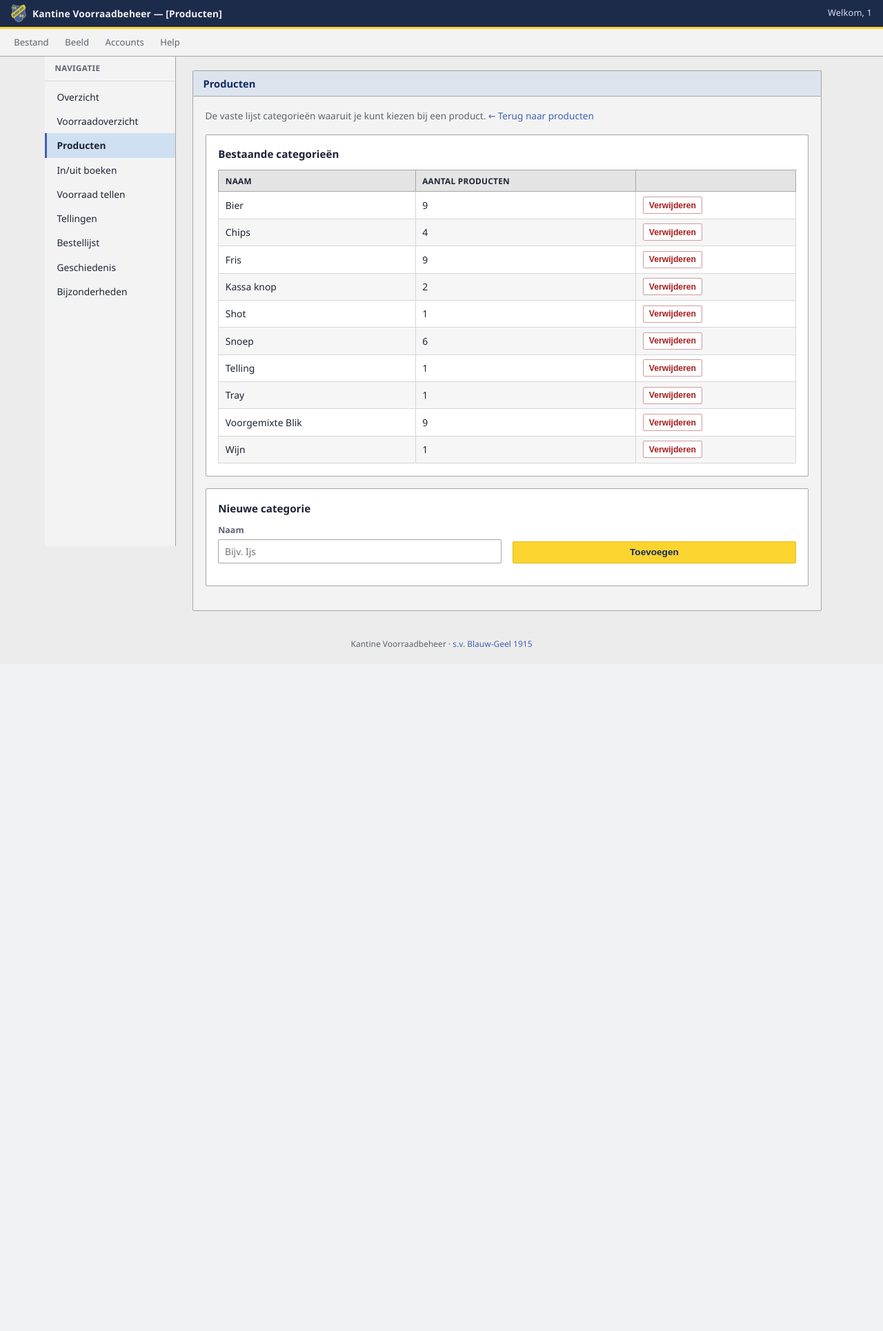
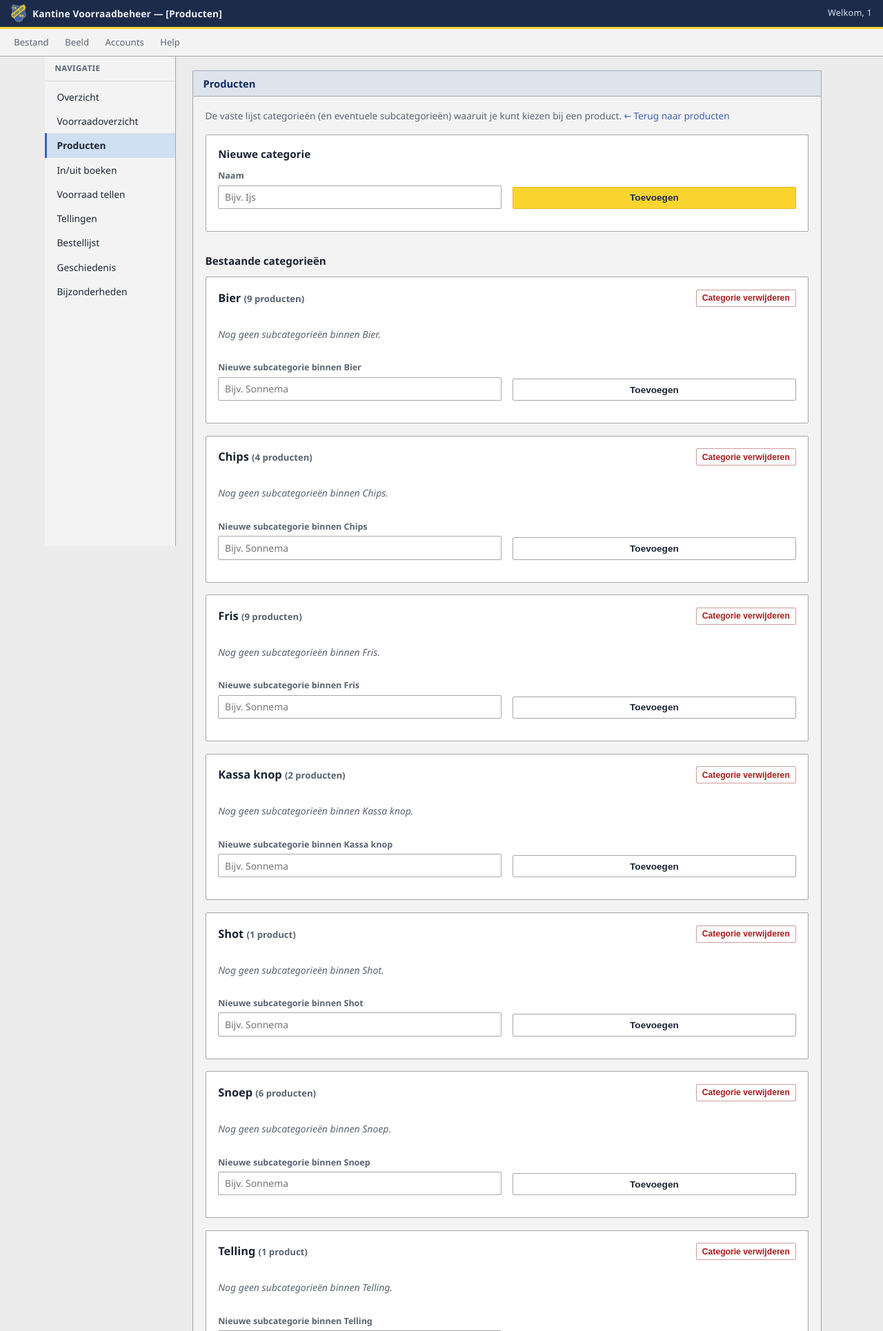
Before and after one commit to Luukie2003/blauwgeel, a Flask app: page /categorieen in a window 1280 px wide. Shown: the top 1930 px of the page at 69% size. Before the commit the page ends 939 px from the top, so only its background shows below. Run offline with Flask 3, Linux system fonts and the light colour scheme; the visitor is signed in with stand-in values (Sample User, id 1); data comes from the database, SQL or seed files in the repository; data that the repository does not hold is empty.

Commit message:
Subcategorieën toevoegen onder hoofdcategorieën
Producten kunnen nu optioneel ook een subcategorie krijgen (bijv.
Voorgemixte Blik -> Sonnema/Bozu/Seizoen), beheerbaar via de
categorieën-pagina. Filter op de productenpagina schakelt automatisch
mee met de gekozen hoofdcategorie.

```diff
--- a/app.py
+++ b/app.py
@@ -40,6 +40,8 @@ BEHEERDER_ENDPOINTS = {
     "account_rol_wijzigen",
     "categorieen_lijst",
     "categorie_verwijderen",
+    "subcategorie_nieuw",
+    "subcategorie_verwijderen",
     "backups_lijst",
     "backup_nu",
     "backup_download",
@@ -584,13 +586,19 @@ def register_routes(app):
     def producten_lijst():
         db = get_db()
         producten = db.execute(
-            "SELECT * FROM producten ORDER BY categorie, naam"
+            "SELECT * FROM producten ORDER BY categorie, subcategorie, naam"
         ).fetchall()
         categorieen = db.execute(
             "SELECT naam FROM categorieen ORDER BY naam"
         ).fetchall()
+        subcategorieen = db.execute(
+            "SELECT categorie, naam FROM subcategorieen ORDER BY categorie, naam"
+        ).fetchall()
         return render_template(
-            "producten.html", producten=producten, categorieen=categorieen
+            "producten.html",
+            producten=producten,
+            categorieen=categorieen,
+            subcategorieen=subcategorieen,
         )
 
     @app.route("/producten/minimumvoorraad", methods=["GET", "POST"])
@@ -660,14 +668,15 @@ def register_routes(app):
         if request.method == "POST":
             db.execute(
                 """INSERT INTO producten
-                   (artikelcode, naam, categorie, eenheid, voorraad, min_voorraad,
+                   (artikelcode, naam, categorie, subcategorie, eenheid, voorraad, min_voorraad,
                     bestel_hoeveelheid, verkoopprijs, inkoopprijs, actief, besteleenheid,
                     besteleenheid_factor, opmerking)
-                   VALUES (?, ?, ?, ?, ?, ?, ?, ?, ?, ?, ?, ?, ?)""",
+                   VALUES (?, ?, ?, ?, ?, ?, ?, ?, ?, ?, ?, ?, ?, ?)""",
                 (
                     request.form.get("artikelcode", "").strip() or None,
                     request.form["naam"].strip(),
                     request.form["categorie"].strip() or "Overig",
+                    request.form.get("subcategorie", "").strip() or None,
                     request.form["eenheid"].strip() or "stuks",
                     int(request.form["voorraad"] or 0),
                     int(request.form["min_voorraad"] or 0),
@@ -686,7 +695,15 @@ def register_routes(app):
         categorieen = db.execute(
             "SELECT naam FROM categorieen ORDER BY naam"
         ).fetchall()
-        return render_template("product_form.html", product=None, categorieen=categorieen)
+        subcategorieen = db.execute(
+            "SELECT categorie, naam FROM subcategorieen ORDER BY categorie, naam"
+        ).fetchall()
+        return render_template(
+            "product_form.html",
+            product=None,
+            categorieen=categorieen,
+            subcategorieen=subcategorieen,
+        )
 
     @app.route("/producten/<int:product_id>/bewerken", methods=["GET", "POST"])
     def product_bewerken(product_id):
@@ -701,14 +718,16 @@ def register_routes(app):
         if request.method == "POST":
             db.execute(
                 """UPDATE producten
-                   SET artikelcode = ?, naam = ?, categorie = ?, eenheid = ?, voorraad = ?,
-                       min_voorraad = ?, bestel_hoeveelheid = ?, verkoopprijs = ?, inkoopprijs = ?,
-                       actief = ?, besteleenheid = ?, besteleenheid_factor = ?, opmerking = ?
+                   SET artikelcode = ?, naam = ?, categorie = ?, subcategorie = ?, eenheid = ?,
+                       voorraad = ?, min_voorraad = ?, bestel_hoeveelheid = ?, verkoopprijs = ?,
+                       inkoopprijs = ?, actief = ?, besteleenheid = ?, besteleenheid_factor = ?,
+                       opmerking = ?
                    WHERE id = ?""",
                 (
                     request.form.get("artikelcode", "").strip() or None,
                     request.form["naam"].strip(),
                     request.form["categorie"].strip() or "Overig",
+                    request.form.get("subcategorie", "").strip() or None,
                     request.form["eenheid"].strip() or "stuks",
                     int(request.form["voorraad"] or 0),
                     int(request.form["min_voorraad"] or 0),
@@ -728,8 +747,14 @@ def register_routes(app):
         categorieen = db.execute(
             "SELECT naam FROM categorieen ORDER BY naam"
         ).fetchall()
+        subcategorieen = db.execute(
+            "SELECT categorie, naam FROM subcategorieen ORDER BY categorie, naam"
+        ).fetchall()
         return render_template(
-            "product_form.html", product=product, categorieen=categorieen
+            "product_form.html",
+            product=product,
+            categorieen=categorieen,
+            subcategorieen=subcategorieen,
         )
 
     @app.route("/producten/<int:product_id>/verwijderen", methods=["POST"])
@@ -821,7 +846,19 @@ def register_routes(app):
             """SELECT c.*, (SELECT COUNT(*) FROM producten WHERE categorie = c.naam) AS aantal_producten
                FROM categorieen c ORDER BY c.naam"""
         ).fetchall()
-        return render_template("categorieen.html", categorieen=categorieen)
+        subcategorieen = db.execute(
+            """SELECT s.*, (SELECT COUNT(*) FROM producten
+                             WHERE categorie = s.categorie AND subcategorie = s.naam) AS aantal_producten
+               FROM subcategorieen s ORDER BY s.categorie, s.naam"""
+        ).fetchall()
+        subcategorieen_per_categorie = {}
+        for s in subcategorieen:
+            subcategorieen_per_categorie.setdefault(s["categorie"], []).append(s)
+        return render_template(
+            "categorieen.html",
+            categorieen=categorieen,
+            subcategorieen_per_categorie=subcategorieen_per_categorie,
+        )
 
     @app.route("/categorieen/<int:categorie_id>/verwijderen", methods=["POST"])
     def categorie_verwijderen(categorie_id):
@@ -843,8 +880,57 @@ def register_routes(app):
             )
             return redirect(url_for("categorieen_lijst"))
         db.execute("DELETE FROM categorieen WHERE id = ?", (categorie_id,))
+        db.execute("DELETE FROM subcategorieen WHERE categorie = ?", (categorie["naam"],))
         db.commit()
         flash(f"Categorie '{categorie['naam']}' verwijderd.", "success")
+        return redirect(url_for("categorieen_lijst"))
+
+    @app.route("/subcategorieen/nieuw", methods=["POST"])
+    def subcategorie_nieuw():
+        db = get_db()
+        categorie = request.form.get("categorie", "").strip()
+        naam = request.form.get("naam", "").strip()
+        if not categorie or not naam:
+            flash("Vul een categorie en een naam in voor de subcategorie.", "error")
+        else:
+            bestaat = db.execute(
+                "SELECT id FROM subcategorieen WHERE categorie = ? AND naam = ?",
+                (categorie, naam),
+            ).fetchone()
+            if bestaat:
+                flash(f"Subcategorie '{naam}' bestaat al binnen '{categorie}'.", "error")
+            else:
+                db.execute(
+                    "INSERT INTO subcategorieen (categorie, naam) VALUES (?, ?)",
+                    (categorie, naam),
+                )
+                db.commit()
+                flash(f"Subcategorie '{naam}' toegevoegd aan '{categorie}'.", "success")
+        return redirect(url_for("categorieen_lijst"))
+
+    @app.route("/subcategorieen/<int:subcategorie_id>/verwijderen", methods=["POST"])
+    def subcategorie_verwijderen(subcategorie_id):
+        db = get_db()
+        subcategorie = db.execute(
+            "SELECT * FROM subcategorieen WHERE id = ?", (subcategorie_id,)
+        ).fetchone()
+        if subcategorie is None:
+            flash("Subcategorie niet gevonden.", "error")
+            return redirect(url_for("categorieen_lijst"))
+        in_gebruik = db.execute(
+            "SELECT COUNT(*) AS n FROM producten WHERE categorie = ? AND subcategorie = ?",
+            (subcategorie["categorie"], subcategorie["naam"]),
+        ).fetchone()["n"]
+        if in_gebruik > 0:
+            flash(
+                f"Subcategorie '{subcategorie['naam']}' is nog in gebruik bij {in_gebruik} "
+                "product(en) en kan niet verwijderd worden.",
+                "error",
+            )
+            return redirect(url_for("categorieen_lijst"))
+        db.execute("DELETE FROM subcategorieen WHERE id = ?", (subcategorie_id,))
+        db.commit()
+        flash(f"Subcategorie '{subcategorie['naam']}' verwijderd.", "success")
         return redirect(url_for("categorieen_lijst"))
 
     # ---------- In / uit boeken ----------
--- a/database.py
+++ b/database.py
@@ -71,6 +71,7 @@ KOLOM_MIGRATIES = [
     ("producten", "besteleenheid", "TEXT"),
     ("producten", "besteleenheid_factor", "INTEGER NOT NULL DEFAULT 1"),
     ("producten", "inkoopprijs", "REAL NOT NULL DEFAULT 0"),
+    ("producten", "subcategorie", "TEXT"),
 ]
 
 
--- a/templates/categorieen.html
+++ b/templates/categorieen.html
@@ -2,41 +2,9 @@
 {% block titel %}Categorieën{% endblock %}
 {% block inhoud %}
 <p class="subtitel">
-    De vaste lijst categorieën waaruit je kunt kiezen bij een product.
+    De vaste lijst categorieën (en eventuele subcategorieën) waaruit je kunt kiezen bij een product.
     <a href="{{ url_for('producten_lijst') }}">&larr; Terug naar producten</a>
 </p>
-
-<div class="kaart">
-    <h2>Bestaande categorieën</h2>
-    {% if categorieen %}
-    <div class="tabel-wrap">
-        <table>
-            <thead>
-                <tr><th>Naam</th><th>Aantal producten</th><th></th></tr>
-            </thead>
-            <tbody>
-                {% for c in categorieen %}
-                <tr>
-                    <td>{{ c.naam }}</td>
-                    <td>{{ c.aantal_producten }}</td>
-                    <td>
-                        <form method="post" action="{{ url_for('categorie_verwijderen', categorie_id=c.id) }}"
-                              onsubmit="return confirm('Categorie \'{{ c.naam }}\' verwijderen?');">
-                            <button type="submit" class="btn btn-gevaar btn-klein"
-                                    {{ 'disabled title="Nog in gebruik bij producten"' if c.aantal_producten > 0 else '' }}>
-                                Verwijderen
-                            </button>
-                        </form>
-                    </td>
-                </tr>
-                {% endfor %}
-            </tbody>
-        </table>
-    </div>
-    {% else %}
-    <p class="leeg">Nog geen categorieën.</p>
-    {% endif %}
-</div>
 
 <div class="kaart">
     <h2>Nieuwe categorie</h2>
@@ -50,4 +18,65 @@
         </div>
     </form>
 </div>
+
+<h2 style="margin-top:2rem">Bestaande categorieën</h2>
+{% if categorieen %}
+{% for c in categorieen %}
+{% set subs = subcategorieen_per_categorie.get(c.naam, []) %}
+<div class="kaart">
+    <div class="actiebalk" style="margin-bottom:0.5rem">
+        <h3 style="margin:0">{{ c.naam }} <span class="tekst-zacht">({{ c.aantal_producten }} product{{ 'en' if c.aantal_producten != 1 else '' }})</span></h3>
+        <form method="post" action="{{ url_for('categorie_verwijderen', categorie_id=c.id) }}"
+              onsubmit="return confirm('Categorie \'{{ c.naam }}\' verwijderen? Dit verwijdert ook de bijbehorende subcategorieën.');">
+            <button type="submit" class="btn btn-gevaar btn-klein"
+                    {{ 'disabled title="Nog in gebruik bij producten"' if c.aantal_producten > 0 else '' }}>
+                Categorie verwijderen
+            </button>
+        </form>
+    </div>
+
+    {% if subs %}
+    <div class="tabel-wrap">
+        <table>
+            <thead>
+                <tr><th>Subcategorie</th><th>Aantal producten</th><th></th></tr>
+            </thead>
+            <tbody>
+                {% for s in subs %}
+                <tr>
+                    <td>{{ s.naam }}</td>
+                    <td>{{ s.aantal_producten }}</td>
+                    <td>
+                        <form method="post" action="{{ url_for('subcategorie_verwijderen', subcategorie_id=s.id) }}"
+                              onsubmit="return confirm('Subcategorie \'{{ s.naam }}\' verwijderen?');">
+                            <button type="submit" class="btn btn-gevaar btn-klein"
+                                    {{ 'disabled title="Nog in gebruik bij producten"' if s.aantal_producten > 0 else '' }}>
+                                Verwijderen
+                            </button>
+                        </form>
+                    </td>
+                </tr>
+                {% endfor %}
+            </tbody>
+        </table>
+    </div>
+    {% else %}
+    <p class="leeg">Nog geen subcategorieën binnen {{ c.naam }}.</p>
+    {% endif %}
+
+    <form method="post" action="{{ url_for('subcategorie_nieuw') }}" class="formgrid" style="margin-top:0.75rem">
+        <input type="hidden" name="categorie" value="{{ c.naam }}">
+        <div class="veld">
+            <label for="sub-naam-{{ c.id }}">Nieuwe subcategorie binnen {{ c.naam }}</label>
+            <input type="text" id="sub-naam-{{ c.id }}" name="naam" required placeholder="Bijv. Sonnema">
+        </div>
+        <div class="veld" style="justify-content:flex-end">
+            <button type="submit" class="btn btn-rand">Toevoegen</button>
+        </div>
+    </form>
+</div>
+{% endfor %}
+{% else %}
+<div class="kaart"><p class="leeg">Nog geen categorieën.</p></div>
+{% endif %}
 {% endblock %}
```
Also changed, not shown: schema.sql (+8 -0 lines), templates/product_form.html (+36 -0 lines), templates/producten.html (+29 -4 lines).
